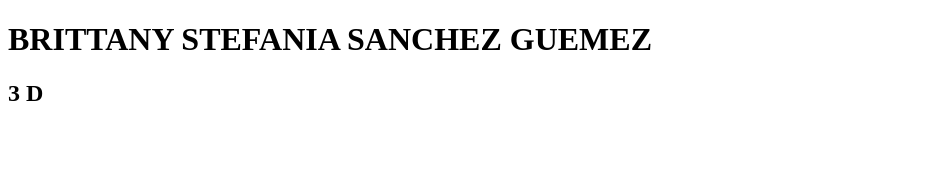
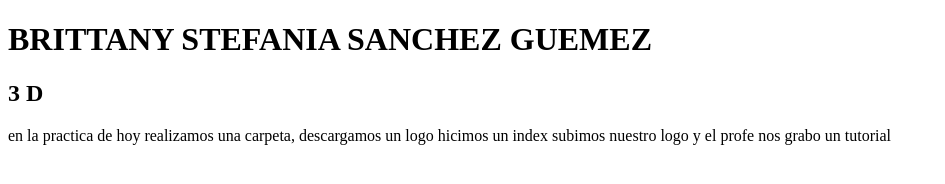
Before and after one commit to brittyssangue-netizen/brittany, a plain HTML site: page index.html in a window 1280 px wide. Shown: the whole page, without its empty margins (0-945 px from the left). Drawn offline with Linux system fonts and the light colour scheme.

Commit message:
Update index.html

```diff
--- a/index.html
+++ b/index.html
@@ -12,7 +12,8 @@
 <body>
     <h1>BRITTANY STEFANIA SANCHEZ GUEMEZ</h1>
     <h2>3 D</h2>
-    <p></p>
+    <p>en la practica de hoy realizamos una carpeta, descargamos un logo hicimos un index subimos nuestro logo y el profe nos grabo un tutorial</p>
 
 </body>
+
 </html>
```
